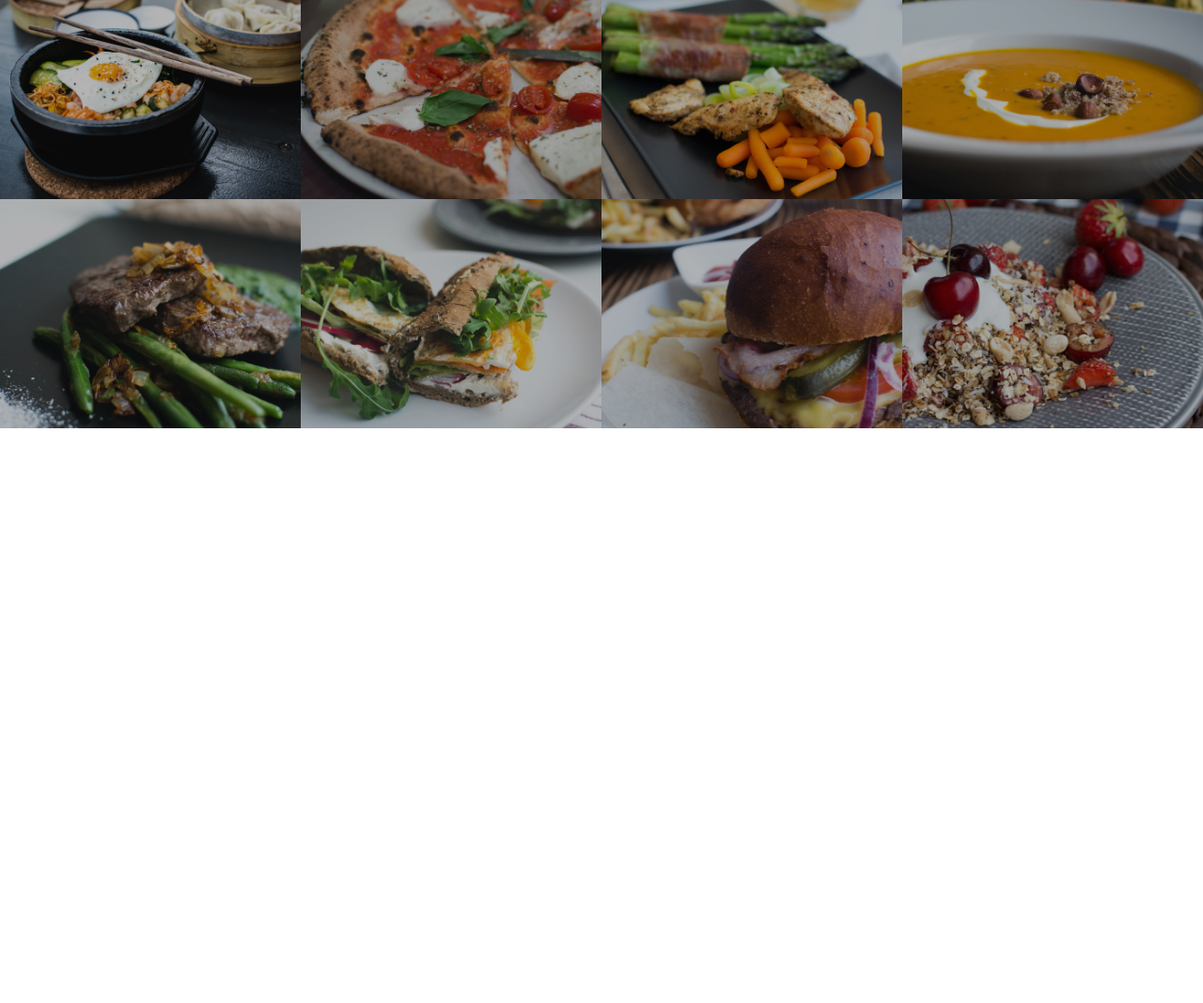
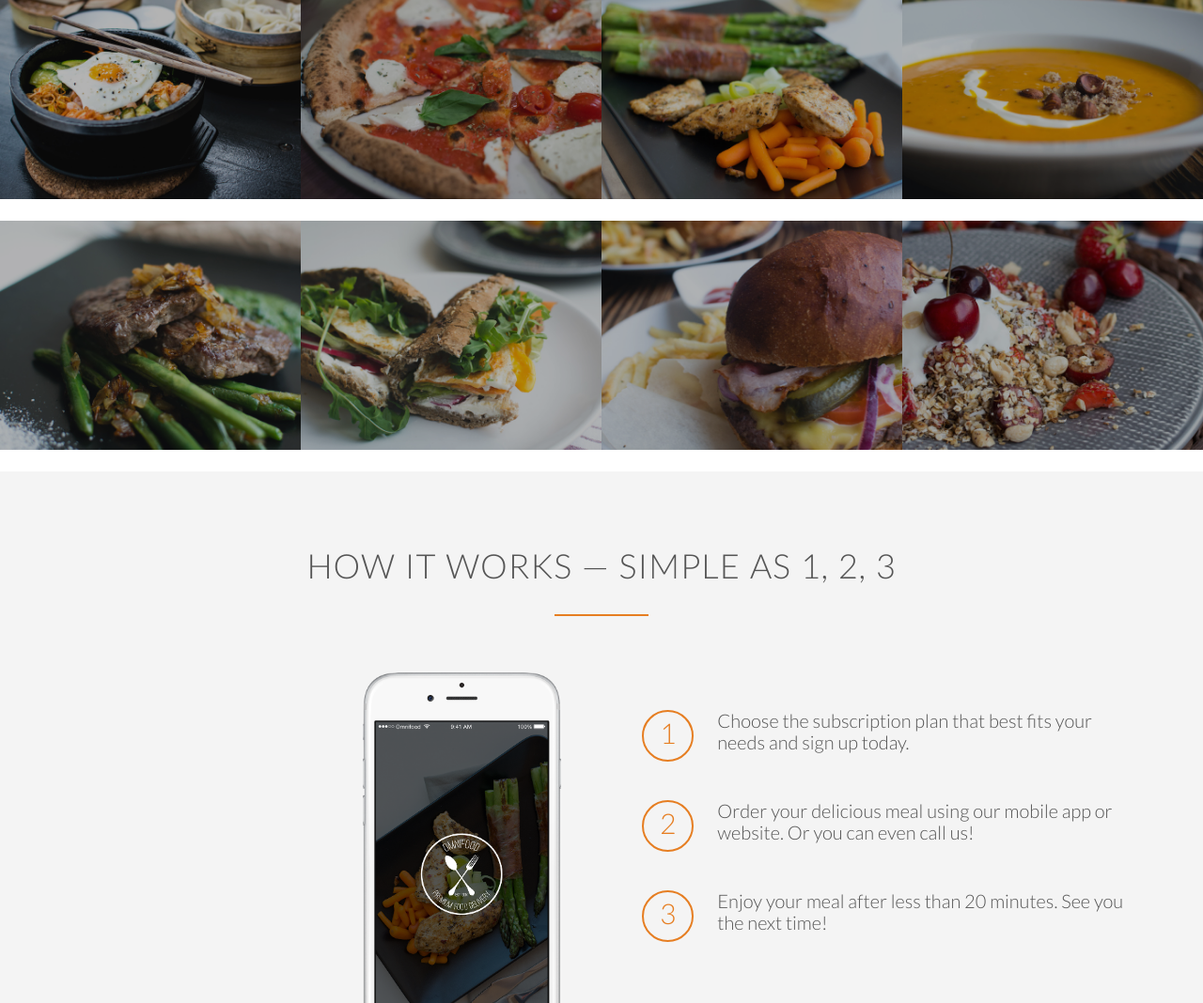
Before and after one commit to revanth-sridhar/omnifood, a plain HTML site: page index.html in a window 1280 px wide. Shown: the part 1512-2580 px from the top of the page at 94% size. Before the commit the page ends 1968 px from the top, so only its background shows below. Drawn offline with Linux system fonts and the light colour scheme; files whose address does not match are found by name.

Commit message:
added how it works section

```diff
--- a/index.html
+++ b/index.html
@@ -75,7 +75,7 @@
         </section>
 
         <section class="section-meals">
-            <ul class="meals-showcase">
+            <ul class="meals-showcase clearfix">
                 <li>
                     <figure class="meal-photo">
                         <img src="resources/img/1.jpg" alt="Korean bibimbap with egg and vegetables">
@@ -97,7 +97,7 @@
                     </figure>
                 </li>
             </ul>
-            <ul class="meals-showcase">
+            <ul class="meals-showcase clearfix">
                 <li>
                     <figure class="meal-photo">
                         <img src="resources/img/5.jpg" alt="Paleo beef steak with vegetables">
@@ -120,5 +120,32 @@
                 </li>
             </ul>
         </section>
+
+        <section class="section-steps">
+            <div class="row">
+                <h2>How it works &mdash; Simple as 1, 2, 3</h2>
+            </div>
+            <div class="row">
+                <div class="col span-1-of-2 steps-box">
+                    <img src="resources/img/app-iPhone.png" alt="Omnifood app on iPhone" class="app-screen">
+                </div>
+                <div class="col span-1-of-2 steps-box">
+                    <div class="works-step">
+                        <div>1</div>
+                        <p>Choose the subscription plan that best fits your needs and sign up today.</p>
+                    </div>
+                    <div class="works-step">
+                        <div>2</div>
+                        <p>Order your delicious meal using our mobile app or website. Or you can even call us!</p>
+                    </div>
+                    <div class="works-step">
+                        <div>3</div>
+                        <p>Enjoy your meal after less than 20 minutes. See you the next time!</p>
+                    </div>
+                    <a href="#" class="btn-app"><img src="resources/img/download-app.svg" alt="App Store Button"></a>
+                    <a href="#" class="btn-app"><img src="resources/img/download-app-android.png" alt="Play Store Button"></a>
+                </div>
+            </div>
+        </section>
     </body>
 </html>
--- a/resources/css/style.css
+++ b/resources/css/style.css
@@ -15,6 +15,15 @@ html {
     font-weight: 300;
     font-size: 20px;
     text-rendering: optimizeLegibility;
+}
+
+.clearfix {zoom:1}
+.clearfix::after {
+    content: '.';
+    clear: both;
+    diplay:block;
+    height: 0;
+    visibility: hidden;
 }
 
 
@@ -234,3 +243,55 @@ MEALS
     opacity: 1;
     transform: scale(1.03);
 }
+
+
+/* ---------------------------------------------
+HOW IT WORKS
+--------------------------------------------- */
+.section-steps {
+    background-color: #f4f4f4;
+}
+
+.steps-box:first-child {
+    text-align: right;
+    padding-right: 3%;
+    margin-top: 30px;
+}
+
+.steps-box:last-child {
+    padding-left: 3%;
+    margin-top: 70px;
+}
+
+.app-screen {
+    width: 40%;
+}
+
+.works-step {
+    margin-bottom: 50px;
+}
+
+.works-step:last-of-type{
+    margin-bottom: 80px;
+}
+
+.works-step div {
+    color: #e67e22;
+    border: 2px solid #e67e22;
+    display: inline-block;
+    border-radius: 50%;
+    height: 55px;
+    width: 55px;
+    text-align: center;
+    padding: 5px;
+    float: left;
+    font-size: 150%;
+    margin-right: 25px;
+}
+
+
+.btn-app img {
+    height: 50px;
+    width: auto;
+    margin-right: 10px;
+}
```
